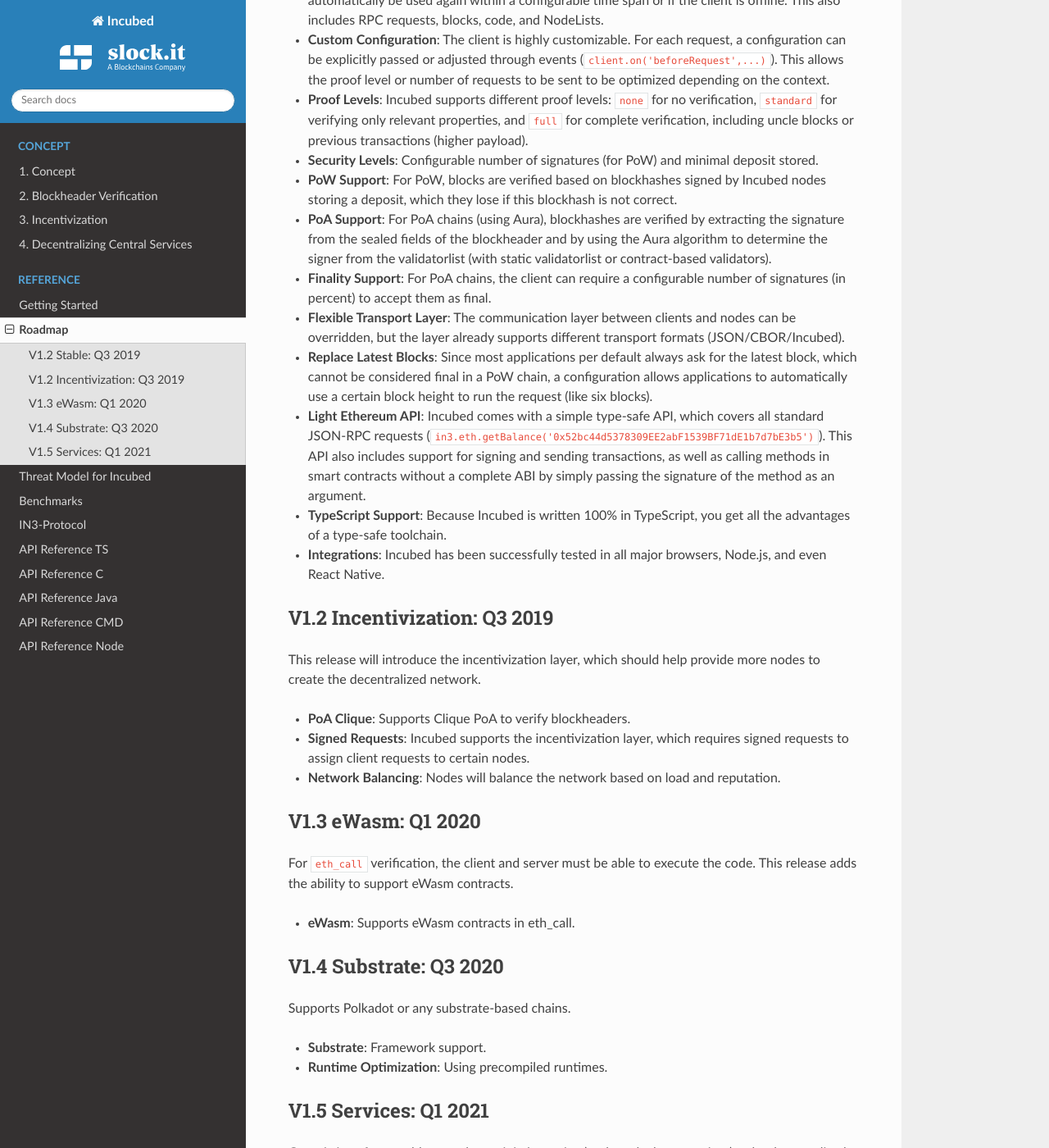
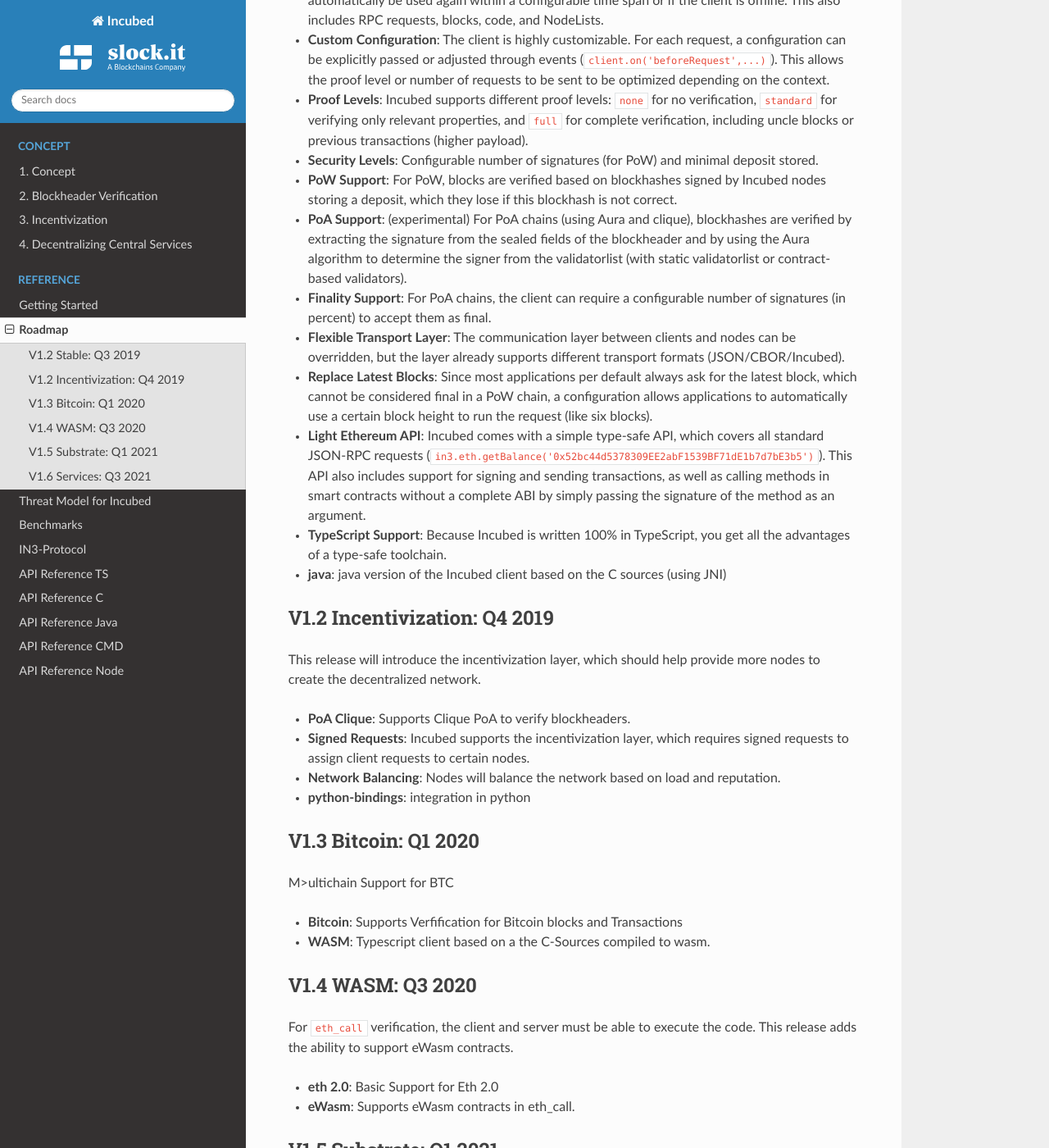
Before and after one commit to blockchainsllc/in3-docs, a Sphinx documentation site: the page built from docs/milestones.md, in a window 1280 px wide and 1400 px high, scrolled down 973 px. Shown: the whole window at 82% size. Built offline with Sphinx 7.4.7 and the Read the Docs theme 2.0.0, drawn with Linux system fonts in a browser that asks for light colours; some of the changed text lies outside the part shown.

Commit message:
Update milestones.md

```diff
--- a/docs/milestones.md
+++ b/docs/milestones.md
@@ -21,35 +24,44 @@
 - **Proof Levels**: Incubed supports different proof levels: `none` for no verification, `standard` for verifying only relevant properties, and  `full` for complete verification, including uncle blocks or previous transactions (higher payload).
 - **Security Levels**: Configurable number of signatures (for PoW) and minimal deposit stored.
 - **PoW Support**: For PoW, blocks are verified based on blockhashes signed by Incubed nodes storing a deposit, which they lose if this blockhash is not correct.
-- **PoA Support**: For PoA chains (using Aura), blockhashes are verified by extracting the signature from the sealed fields of the blockheader and by using the Aura algorithm to determine the signer from the validatorlist (with static validatorlist or contract-based validators).
+- **PoA Support**: (experimental) For PoA chains (using Aura and clique), blockhashes are verified by extracting the signature from the sealed fields of the blockheader and by using the Aura algorithm to determine the signer from the validatorlist (with static validatorlist or contract-based validators).
 - **Finality Support**: For PoA chains, the client can require a configurable number of signatures (in percent) to accept them as final.
 - **Flexible Transport Layer**: The communication layer between clients and nodes can be overridden, but the layer already supports different transport formats (JSON/CBOR/Incubed).
 - **Replace Latest Blocks**: Since most applications per default always ask for the latest block, which cannot be considered final in a PoW chain, a configuration allows applications to automatically use a certain block height to run the request (like six blocks).
 - **Light Ethereum API**: Incubed comes with a simple type-safe API, which covers all standard JSON-RPC requests (`in3.eth.getBalance('0x52bc44d5378309EE2abF1539BF71dE1b7d7bE3b5')`). This API also includes support for signing and sending transactions, as well as calling methods in smart contracts without a complete ABI by simply passing the signature of the method as an argument.
 - **TypeScript Support**: Because Incubed is written 100% in TypeScript, you get all the advantages of a type-safe toolchain.
-- **Integrations**: Incubed has been successfully tested in all major browsers, Node.js, and even React Native.
+- **java**: java version of the Incubed client based on the C sources (using JNI)
 
-## V1.2 Incentivization: Q3 2019
+## V1.2 Incentivization: Q4 2019
 
 This release will introduce the incentivization layer, which should help provide more nodes to create the decentralized network.
 
 - **PoA Clique**: Supports Clique PoA to verify blockheaders.
 - **Signed Requests**: Incubed supports the incentivization layer, which requires signed requests to assign client requests to certain nodes.
 - **Network Balancing**: Nodes will balance the network based on load and reputation.
+- **python-bindings**: integration in python
 
-## V1.3 eWasm: Q1 2020
+## V1.3 Bitcoin: Q1 2020
+
+M>ultichain Support for BTC
+
+- **Bitcoin**: Supports Verfification for Bitcoin blocks and Transactions
+- **WASM**: Typescript client based on a the C-Sources compiled to wasm.
+
+## V1.4 WASM: Q3 2020
 
 For `eth_call` verification, the client and server must be able to execute the code. This release adds the ability to support eWasm contracts.
 
+- **eth 2.0**: Basic Support for Eth 2.0
 - **eWasm**: Supports eWasm contracts in eth_call.
 
-## V1.4 Substrate: Q3 2020
+## V1.5 Substrate: Q1 2021
 
 Supports Polkadot or any substrate-based chains.
 
 - **Substrate**: Framework support.
 - **Runtime Optimization**: Using precompiled runtimes.
 
-## V1.5 Services: Q1 2021
+## V1.6 Services: Q3 2021
 
 Generic interface enables any deterministic service (such as docker-container) to be decentralized and verified.
```
Also changed, not shown: other parts of docs/milestones.md (+4 -1 lines).
